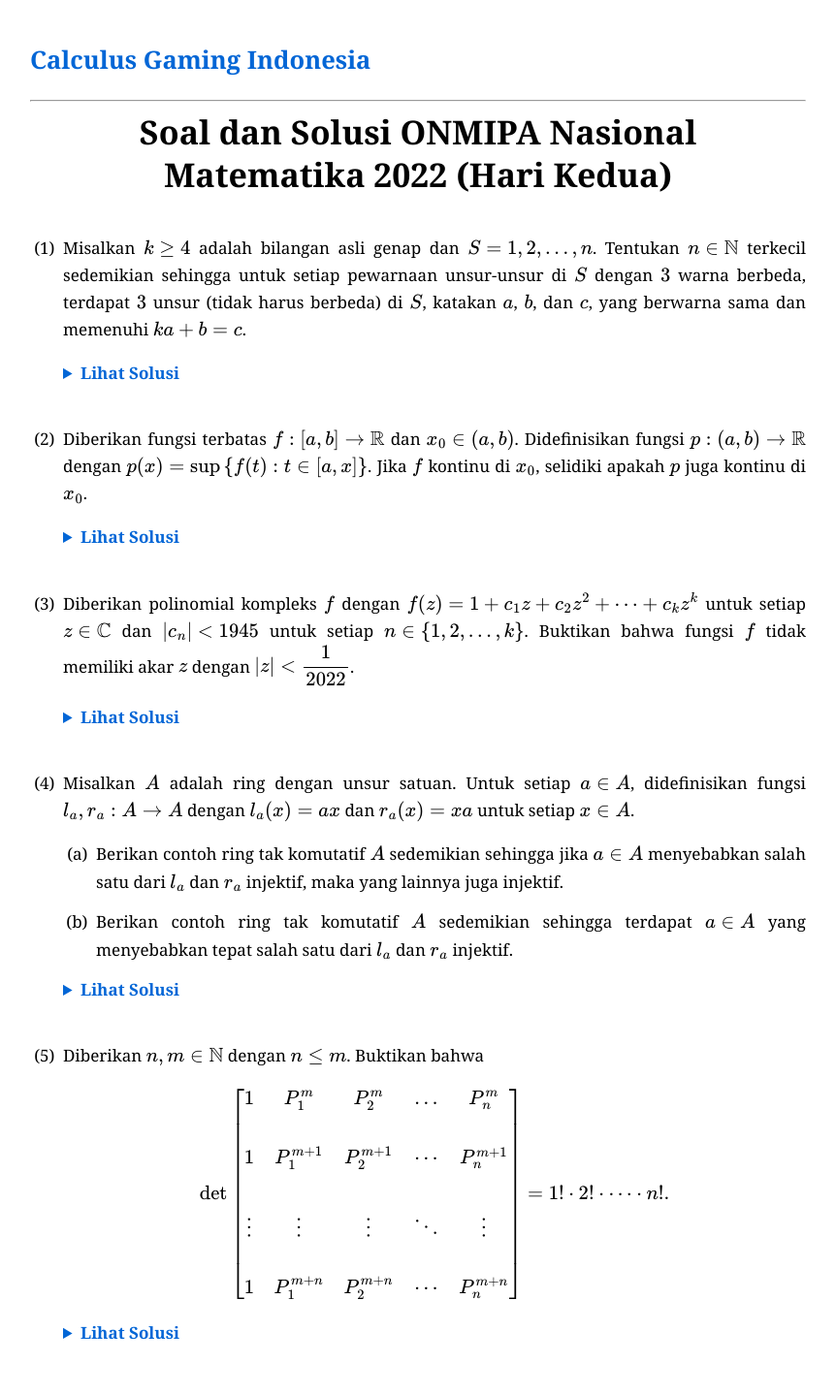
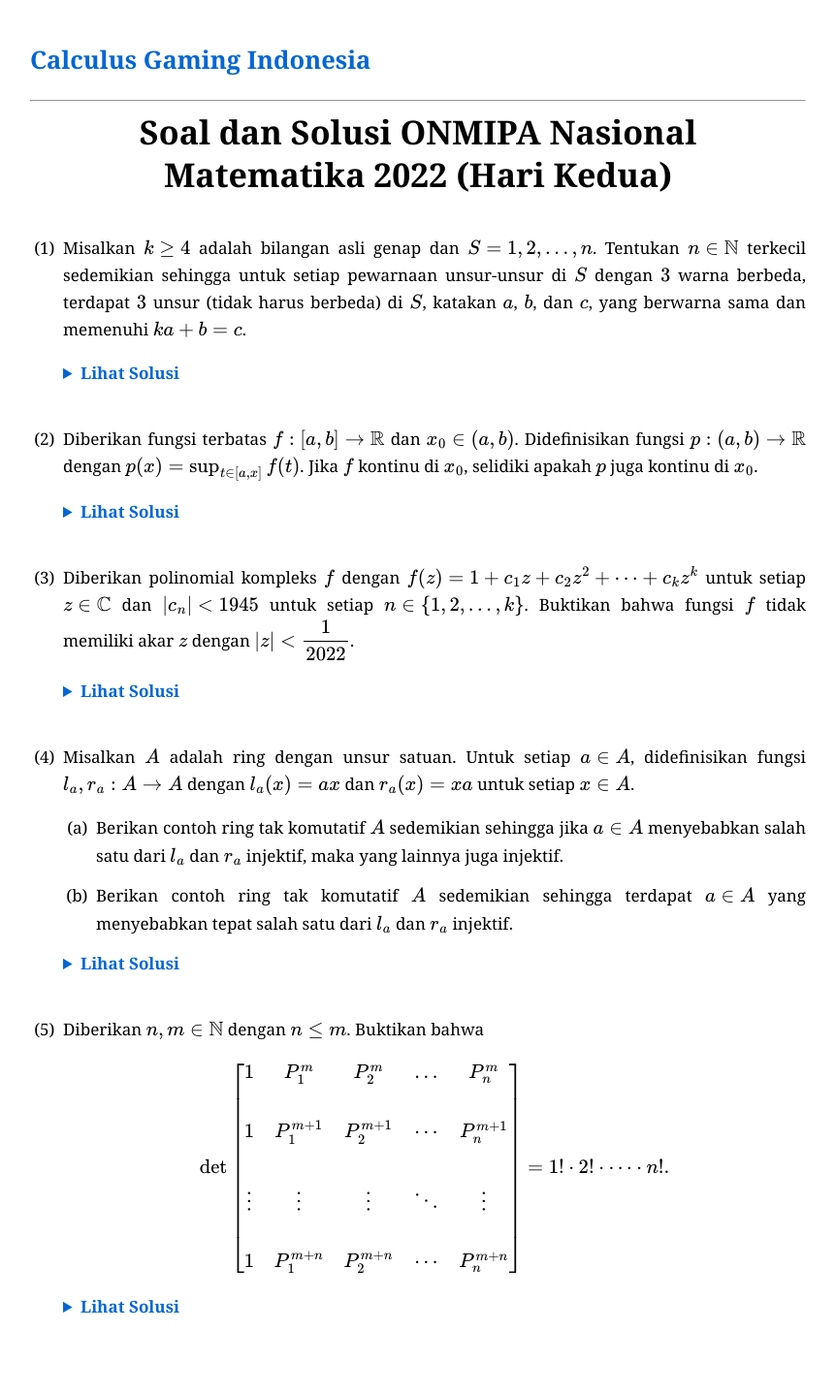
Before and after one commit to calculusgamingindonesia/calculusgamingindonesia.github.io, a Jekyll site: the page built from _posts/2026-07-01-onmipa-nas-mat-22-2.md, in a window 1280 px wide. Shown: the whole page at 97% size, without its empty margins (209-1071 px from the left). Built offline with Jekyll 4.4.1, drawn with Linux system fonts in a browser that asks for light colours; some web fonts are replaced; after the commit the page ends 1412 px from its top, so only the background shows below that.

Commit message:
Update 2026-07-01-onmipa-nas-mat-22-2.md

```diff
--- a/_posts/2026-07-01-onmipa-nas-mat-22-2.md
+++ b/_posts/2026-07-01-onmipa-nas-mat-22-2.md
@@ -24,7 +24,7 @@
    </div>
    </details>
 
-2. Diberikan fungsi terbatas $f:[a, b]\to\mathbb{R}$ dan $x_0\in(a, b)$. Didefinisikan fungsi $p:(a, b)\to\mathbb{R}$ dengan $p(x)=\sup\set{f(t):t\in[a, x]}$. Jika $f$ kontinu di $x_0$, selidiki apakah $p$ juga kontinu di $x_0$.
+2. Diberikan fungsi terbatas $f:[a, b]\to\mathbb{R}$ dan $x_0\in(a, b)$. Didefinisikan fungsi $p:(a, b)\to\mathbb{R}$ dengan $p(x)=\sup_{t\in[a, x]}f(t)$. Jika $f$ kontinu di $x_0$, selidiki apakah $p$ juga kontinu di $x_0$.
 
    <details>
    <summary>Lihat Solusi</summary>
```
